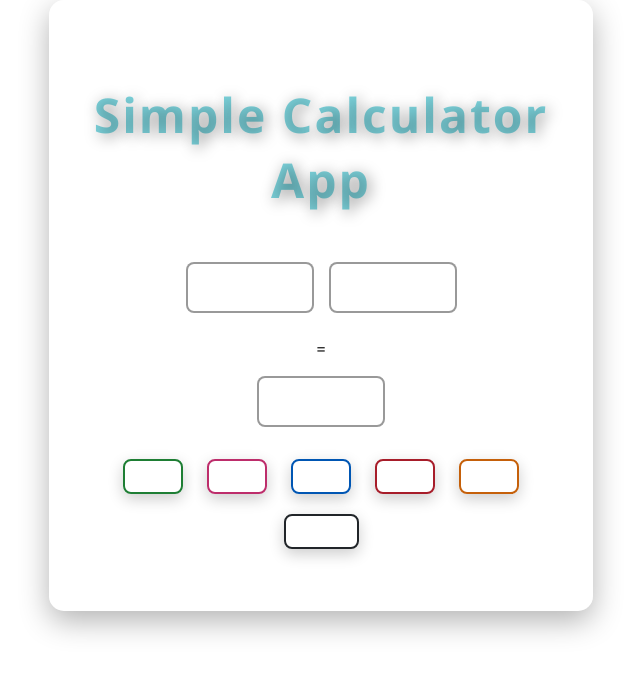
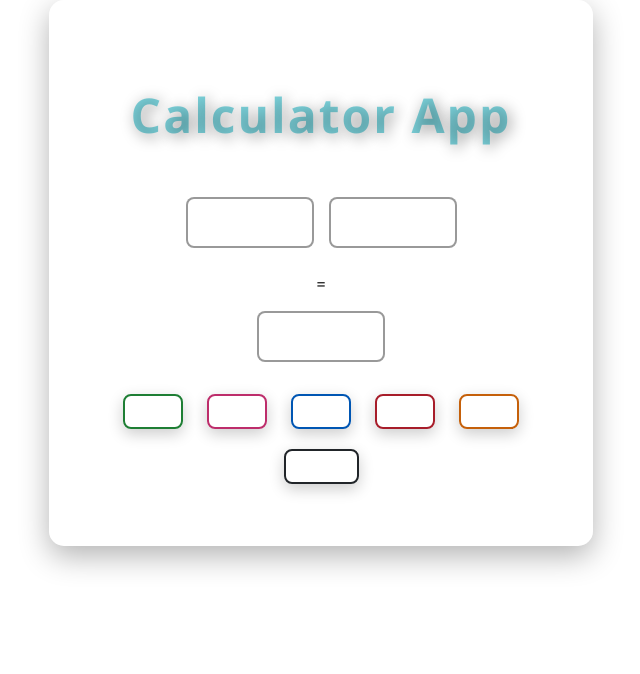
Before and after one commit to Bharath18-vk/Simple-Calculator, a plain HTML site: page index.html in a window 1280 px wide. Shown: the whole page, without its empty margins (319-959 px from the left). Drawn offline with Linux system fonts and the light colour scheme.

Commit message:
update the header

```diff
--- a/index.html
+++ b/index.html
@@ -10,7 +10,7 @@
 
   <div class ="container">
   <center>
-  <h1 id="title"> Simple Calculator App</h1>
+  <h1 id="title"> Calculator App</h1>
   </center>
  <center>
   <div class="calculator">
```
